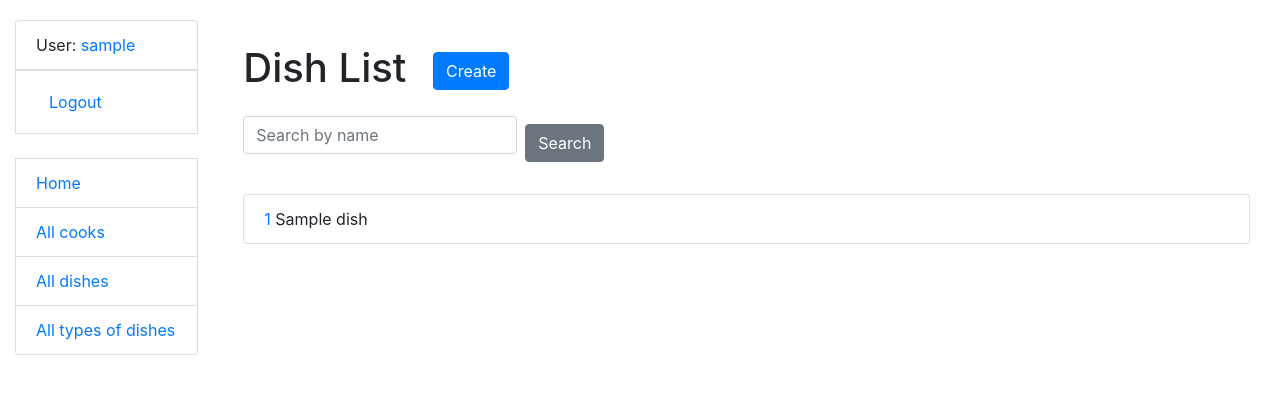
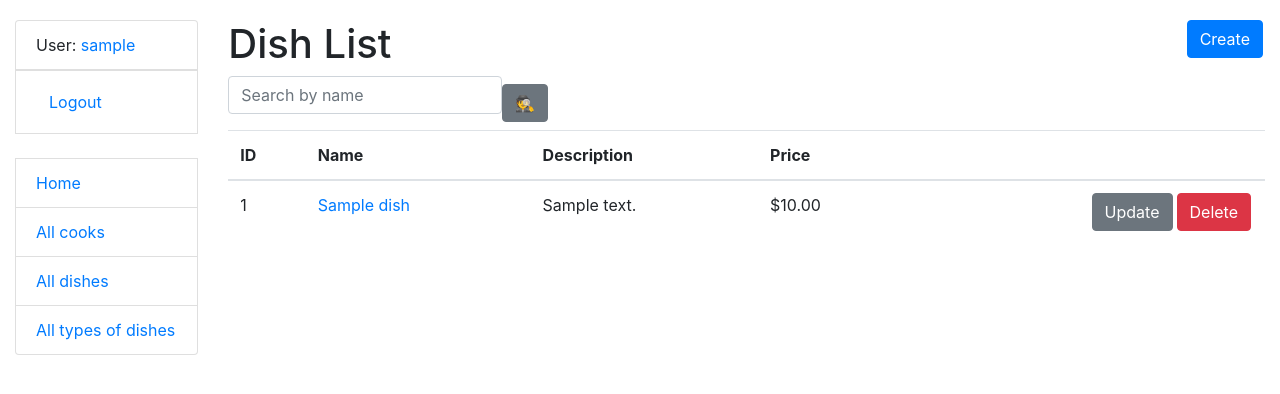
Before and after one commit to Illya-Maznitskiy/restaurant-kitchen-service, a Django app: page /dishes/ in a window 1280 px wide. Shown: the top 394 px of the page. Run offline with Django 5.2, Linux system fonts and the light colour scheme; a user stored in the database is signed in; tables that the repository leaves empty hold one stand-in row (values such as "Sample post"); some libraries are stand-ins or nearby versions.

Commit message:
fix problems with models.py and update cook, dish, dishtype html files for correct page views

```diff
--- a/restaurant_kitchen/models.py
+++ b/restaurant_kitchen/models.py
@@ -1,26 +1,49 @@
 from django.contrib.auth.models import AbstractUser
-from django.core.validators import MaxValueValidator
+from django.core.validators import MaxValueValidator, MinValueValidator
 from django.db import models
 from django.urls import reverse
 
 
 class Cook(AbstractUser):
     years_of_experience = models.IntegerField(
-        null=True, blank=True, default=0, validators=[MaxValueValidator(99)])
+        null=True,
+        blank=True,
+        default=0,
+        validators=[MaxValueValidator(99)]
+    )
 
     def get_absolute_url(self):
         return reverse(
             "restaurant_kitchen:cook-detail", kwargs={"pk": self.pk}
         )
 
+    def __str__(self):
+        return self.username
+
 
 class DishType(models.Model):
     name = models.CharField(max_length=255, unique=True)
+
+    def __str__(self):
+        return self.name
 
 
 class Dish(models.Model):
     name = models.CharField(max_length=255)
     description = models.TextField()
-    price = models.DecimalField(max_digits=5, decimal_places=2)
+    price = models.DecimalField(
+        max_digits=5,
+        decimal_places=2,
+        validators=[
+            MinValueValidator(0),
+        ],
+        error_messages={
+            "max_digits": "Price must have no more than 5 digits in total.",
+            "max_decimal_places": "Price must have at most 2 decimal places.",
+        }
+    )
     dish_type = models.ForeignKey(DishType, on_delete=models.CASCADE)
     cooks = models.ManyToManyField(Cook)
+
+    def __str__(self):
+        return self.name
--- a/restaurant_kitchen/views.py
+++ b/restaurant_kitchen/views.py
@@ -43,7 +43,7 @@ class DishTypeListView(LoginRequiredMixin, generic.ListView):
     context_object_name = "dish_type_list"
     template_name = "restaurant_kitchen/dishtype_list.html"
     paginate_by = 5
-    paginator = Paginator(Cook.objects.all(), 5)
+    paginator = Paginator(Cook.objects.all().order_by('id'), 5)
 
     def get_context_data(self, *, object_list=None, **kwargs):
         context = super().get_context_data(**kwargs)
@@ -83,7 +83,7 @@ class DishTypeDeleteView(LoginRequiredMixin, generic.DeleteView):
 class DishListView(LoginRequiredMixin, generic.ListView):
     model = Dish
     paginate_by = 5
-    paginator = Paginator(Cook.objects.all(), 5)
+    paginator = Paginator(Cook.objects.all().order_by('id'), 5)
 
     def get_context_data(self, *, object_list=None, **kwargs):
         context = super().get_context_data(**kwargs)
@@ -127,7 +127,7 @@ class DishDeleteView(LoginRequiredMixin, generic.DeleteView):
 class CookListView(LoginRequiredMixin, generic.ListView):
     model = Cook
     paginate_by = 5
-    paginator = Paginator(Cook.objects.all(), 5)
+    paginator = Paginator(Cook.objects.all().order_by('id'), 5)
 
     def get_context_data(self, *, object_list=None, **kwargs):
         context = super().get_context_data(**kwargs)
@@ -169,13 +169,12 @@ class CookDeleteView(LoginRequiredMixin, generic.DeleteView):
 
 @login_required
 def toggle_assign_to_dish(request, pk):
+    dish = Dish.objects.get(id=pk)
     cook = Cook.objects.get(id=request.user.id)
-    if (
-        Dish.objects.get(id=pk) in cook.dishes.all()
-    ):  # probably could check if dish exists
-        cook.dishes.remove(pk)
+    if dish.cooks.filter(id=cook.id).exists():
+        dish.cooks.remove(cook)
     else:
-        cook.dishes.add(pk)
+        dish.cooks.add(cook)
     return HttpResponseRedirect(
         reverse_lazy("restaurant_kitchen:dish-detail", args=[pk])
     )
--- a/templates/restaurant_kitchen/dish_detail.html
+++ b/templates/restaurant_kitchen/dish_detail.html
@@ -15,13 +15,13 @@
   <h1>
     Cooks
 
-    {% if dish in user.cooks.all %}
+    {% if user in dish.cooks.all %}
       <a href="{% url 'restaurant_kitchen:toggle-assign-cook-to-dish' pk=dish.id %}" class="btn btn-danger link-to-page">
         Delete me from this dish
       </a>
     {% else %}
       <a href="{% url 'restaurant_kitchen:toggle-assign-cook-to-dish' pk=dish.id %}" class="btn btn-success link-to-page">
-        Assign me from this dish
+        Assign me to this dish
       </a>
     {% endif %}
 
--- a/templates/restaurant_kitchen/dish_list.html
+++ b/templates/restaurant_kitchen/dish_list.html
@@ -2,70 +2,75 @@
 {% load crispy_forms_filters %}
 
 {% block content %}
-<div class="container">
-  <h1 class="mt-4 mb-4">
+  <h1>
     Dish List
-    <a href="{% url 'restaurant_kitchen:dish-create' %}" class="btn btn-primary ml-3">Create</a>
+    <a href="{% url 'restaurant_kitchen:dish-create' %}" class="btn btn-primary link-to-page">
+      Create
+    </a>
   </h1>
 
-  <form method="get" action="" class="form-inline mb-4">
+  <form method="get" action="" class="form-inline">
     {{ search_form|crispy }}
-    <button type="submit" class="btn btn-secondary ml-2">Search</button>
+    <input class="btn btn-secondary" type="submit" value="🕵">
   </form>
 
   {% if dish_list %}
-    <ul class="list-group">
-      {% for dish in page_obj %}
-        <li class="list-group-item">
-          <div class="d-flex justify-content-between align-items-center">
-            <div>
-              <a href="{% url 'restaurant_kitchen:dish-detail' pk=dish.id %}">{{ dish.id }}</a>
-              {{ dish.name }}
-            </div>
-          </div>
-        </li>
-      {% endfor %}
-    </ul>
+    <table class="table">
+      <thead>
+        <tr>
+          <th>ID</th>
+          <th>Name</th>
+          <th>Description</th>
+          <th>Price</th>
+          <th></th>
+        </tr>
+      </thead>
+      <tbody>
+        {% for dish in dish_list %}
+          <tr>
+            <td>{{ dish.id }}</td>
+            <td><a href="{% url 'restaurant_kitchen:dish-detail' pk=dish.id %}">{{ dish.name }}</a></td>
+            <td>{{ dish.description }}</td>
+            <td>${{ dish.price }}</td>
+            <td>
+              <a href="{% url 'restaurant_kitchen:dish-delete' pk=dish.id %}" class="btn btn-danger link-to-page">Delete</a>
+              <a href="{% url 'restaurant_kitchen:dish-update' pk=dish.id %}" class="btn btn-secondary link-to-page">Update</a>
+            </td>
+          </tr>
+        {% endfor %}
+      </tbody>
+    </table>
 
     {% if is_paginated %}
-      <nav aria-label="Page navigation" class="mt-4">
-        <ul class="pagination justify-content-center">
+      <nav aria-label="Page navigation">
+        <ul class="pagination">
           {% if page_obj.has_previous %}
             <li class="page-item">
-              <a class="page-link" href="?page=1" aria-label="First">
-                <span aria-hidden="true">&laquo;</span>
-              </a>
+              <a class="page-link" href="?page=1">&laquo; First</a>
             </li>
             <li class="page-item">
-              <a class="page-link" href="?page={{ page_obj.previous_page_number }}" aria-label="Previous">
-                <span aria-hidden="true">&lsaquo;</span>
-              </a>
+              <a class="page-link" href="?page={{ page_obj.previous_page_number }}">Previous</a>
             </li>
           {% endif %}
-          {% for page_num in page_obj.paginator.page_range %}
-            {% if page_obj.number == page_num %}
-              <li class="page-item active"><span class="page-link">{{ page_num }}</span></li>
+          {% for num in page_obj.paginator.page_range %}
+            {% if page_obj.number == num %}
+              <li class="page-item active"><span class="page-link">{{ num }}</span></li>
             {% else %}
-              <li class="page-item"><a class="page-link" href="?page={{ page_num }}">{{ page_num }}</a></li>
+              <li class="page-item"><a class="page-link" href="?page={{ num }}">{{ num }}</a></li>
             {% endif %}
           {% endfor %}
           {% if page_obj.has_next %}
             <li class="page-item">
-              <a class="page-link" href="?page={{ page_obj.next_page_number }}" aria-label="Next">
-                <span aria-hidden="true">&rsaquo;</span>
-              </a>
+              <a class="page-link" href="?page={{ page_obj.next_page_number }}">Next</a>
             </li>
             <li class="page-item">
-              <a class="page-link" href="?page={{ page_obj.paginator.num_pages }}" aria-label="Last">
-                <span aria-hidden="true">&raquo;</span>
-              </a>
+              <a class="page-link" href="?page={{ page_obj.paginator.num_pages }}">Last &raquo;</a>
             </li>
           {% endif %}
         </ul>
       </nav>
     {% endif %}
   {% else %}
-    <p class="mt-4">There are no dishes in the restaurant kitchen.</p>
+    <p>There are no dishes in the kitchen.</p>
   {% endif %}
-</div>
 {% endblock %}
--- a/templates/restaurant_kitchen/dishtype_list.html
+++ b/templates/restaurant_kitchen/dishtype_list.html
@@ -19,7 +19,6 @@
       <tr>
         <th>ID</th>
         <th>Name</th>
-        <th>Country</th>
         <th>Update</th>
         <th>Delete</th>
       </tr>
@@ -28,7 +27,6 @@
         <tr>
           <td>{{ type.id }}</td>
           <td>{{ type.name }}</td>
-          <td>{{ type.country }}</td>
           <td>
             <a href="{% url 'restaurant_kitchen:dish-type-update' pk=type.id %}">
               Update
```
Also changed, not shown: templates/restaurant_kitchen/cook_detail.html (+6 -7 lines), restaurant_kitchen/migrations/0003_alter_cook_years_of_experience_alter_dish_price.py (added).
